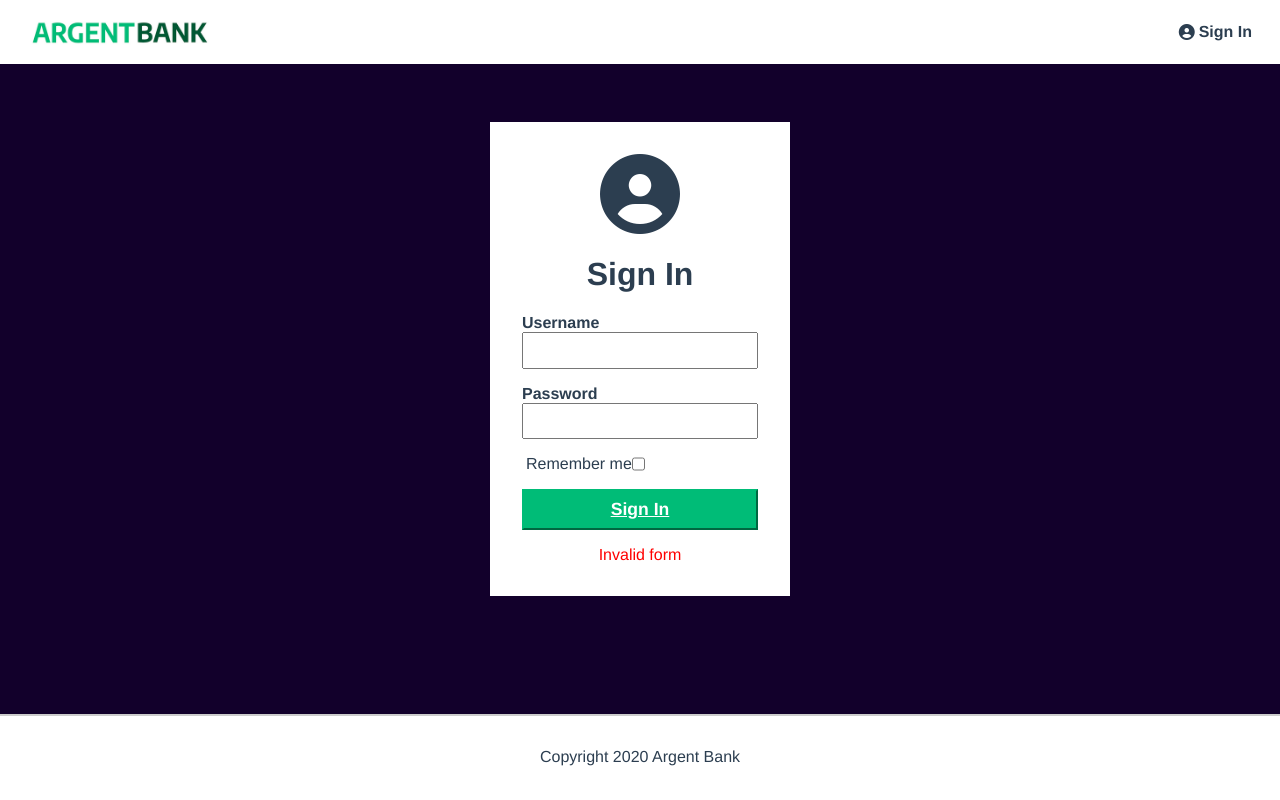
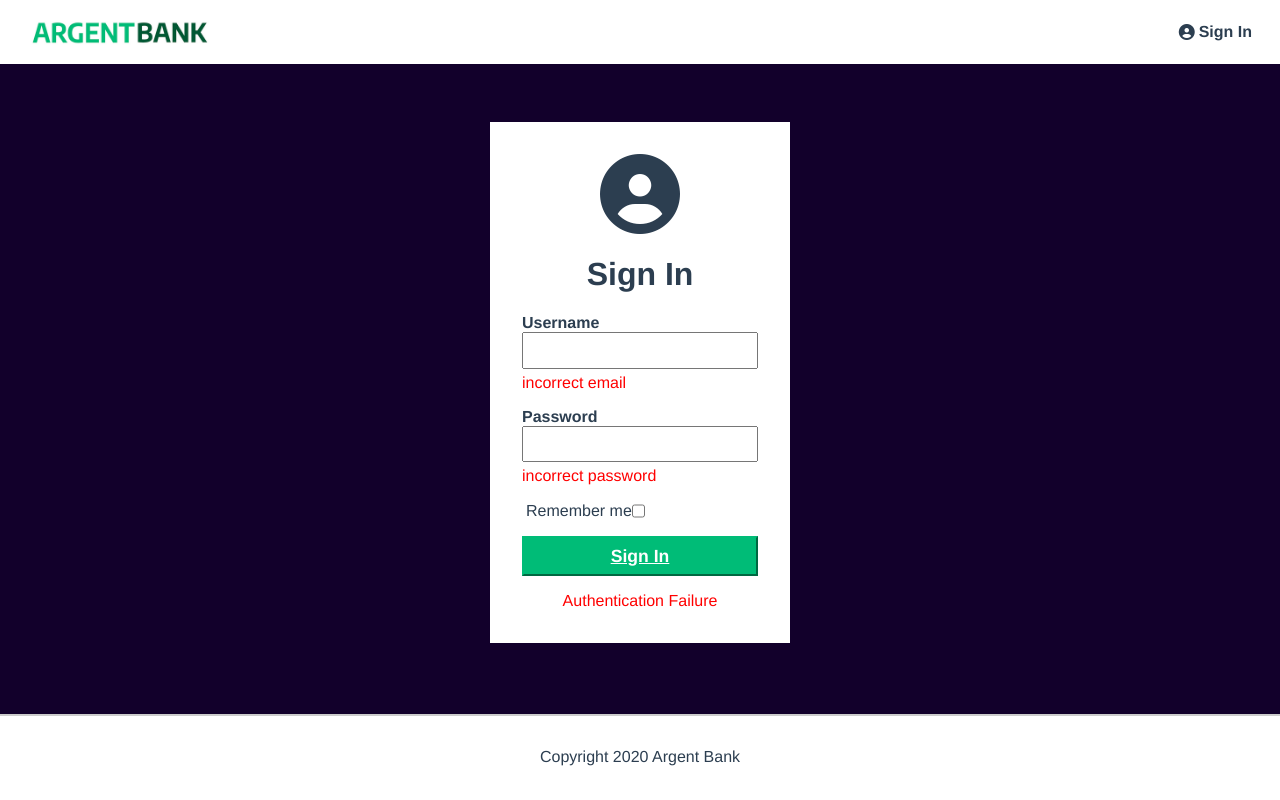
Before and after one commit to ludogwada/SinquetLudovic-p13-20072022, a React (Create React App) app: page /sign-in in a window 1280 px wide. Both pictures are taken after a click on the button "Sign In". Built offline with nearby package versions, Linux system fonts and the light colour scheme; no server answers.

Commit message:
feat(sign-in) : add controlled field

```diff
--- a/src/pages/Sign-in/sign-in.jsx
+++ b/src/pages/Sign-in/sign-in.jsx
@@ -16,7 +16,9 @@ function Login() {
 	const [email, setEmail] = useState(emailStorage);
 	const [password, setPassword] = useState('');
 	const [rememberMe, setRememberMe] = useState(rememberMeChecked);
-	const [error, setError] = useState(false);
+	const [errorForm, setErrorForm] = useState(false);
+	const [errorEmail, setErrorEmail] = useState(false);
+	const [errorPwd, setErrorPwd] = useState(false);
 	const dispatch = useDispatch();
 	const userToken = useSelector((state) => state.connect.token);
 	const goProfile = useNavigate();
@@ -33,18 +35,37 @@ function Login() {
 		}
 	};
 
+	const remember = () => {
+		if (rememberMe !== '') {
+			sessionStorage.email = email;
+			sessionStorage.rememberMe = rememberMe;
+		}
+	};
+
+	const fieldsValided = () => {
+		if (!/^[A-Z0-9._%+-]+@[A-Z0-9.-]+\.[A-Z]{2,4}$/i.test(email)) {
+			setErrorEmail(true);
+		} else {
+			setErrorEmail(false);
+		}
+		if (password.length < 6) {
+			setErrorPwd(true);
+		} else {
+			setErrorPwd(false);
+		}
+	};
+
 	const submit = async () => {
-		if (email && password) {
+		fieldsValided();
+
+		try {
 			const responseApi = await callApi.getUserToken({ email, password });
 			if (responseApi) {
 				dispatch(getToken({ token: responseApi, email: email }));
 			}
-			if (rememberMe !== '') {
-				sessionStorage.email = email;
-				sessionStorage.rememberMe = rememberMe;
-			}
-		} else {
-			setError(true);
+			remember();
+		} catch (error) {
+			setErrorForm(true);
 		}
 	};
 
@@ -66,19 +87,27 @@ function Login() {
 						<label htmlFor='email'>Username</label>
 						<input
 							type='email'
+							required
 							id='email'
 							value={email}
 							onChange={(e) => setEmail(e.target.value)}
 						/>
+						{errorEmail ? (
+							<span className='errorMessage'>incorrect email</span>
+						) : null}
 					</div>
 					<div className='input-wrapper'>
 						<label htmlFor='password'>Password</label>
 						<input
 							type='password'
+							required
 							id='password'
 							value={password}
 							onChange={(e) => setPassword(e.target.value)}
 						/>
+						{errorPwd ? (
+							<span className='errorMessage'>incorrect password</span>
+						) : null}
 					</div>
 					<div className='input-remember'>
 						<label htmlFor='remember-me'>Remember me</label>
@@ -93,7 +122,9 @@ function Login() {
 					<button type='button' className='sign-in-button' onClick={submit}>
 						Sign In
 					</button>
-					{error ? <span className='errorMessage'>Invalid form</span> : null}
+					{errorForm ? (
+						<span className='errorMessage'>Authentication Failure</span>
+					) : null}
 				</form>
 			</section>
 		</main>
```
